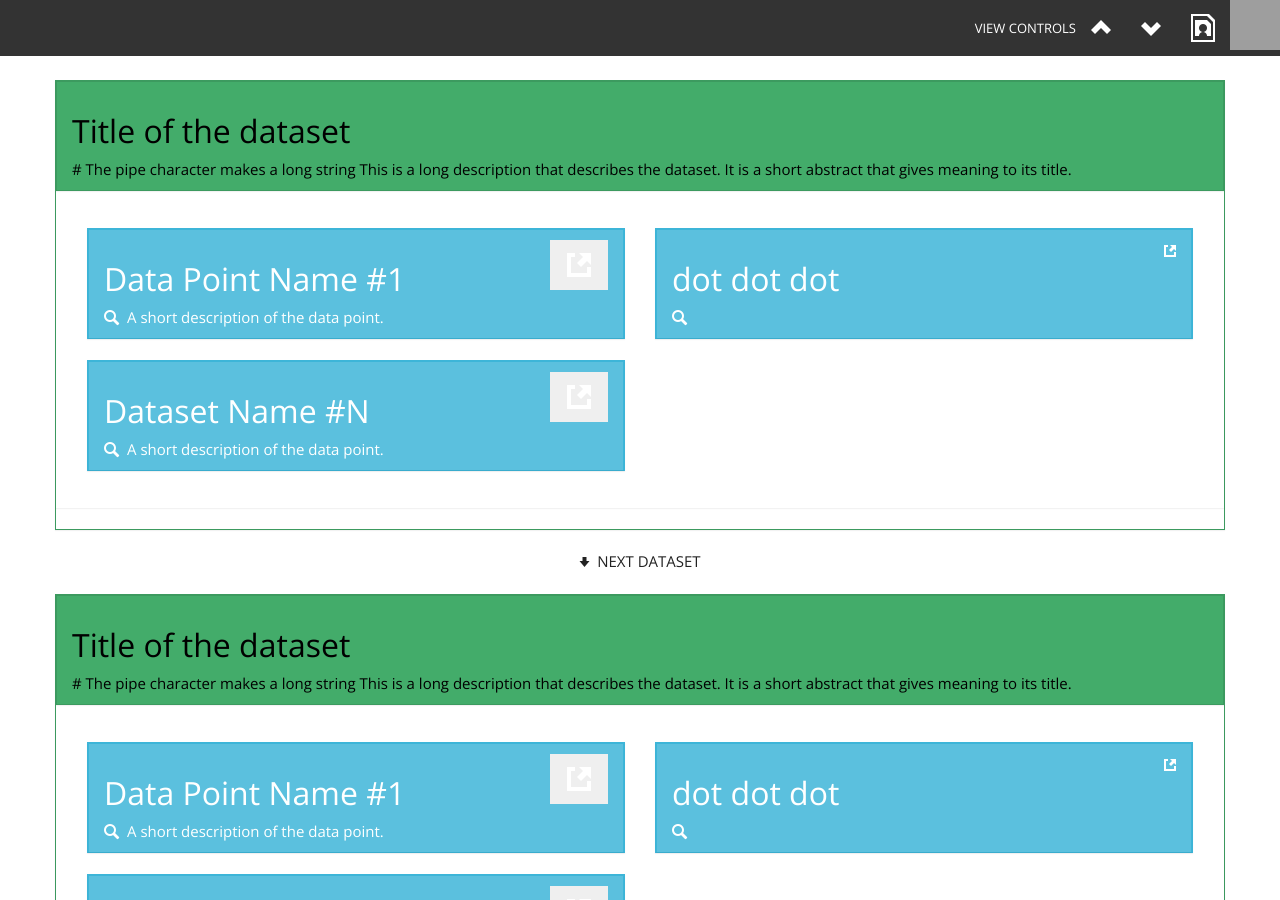
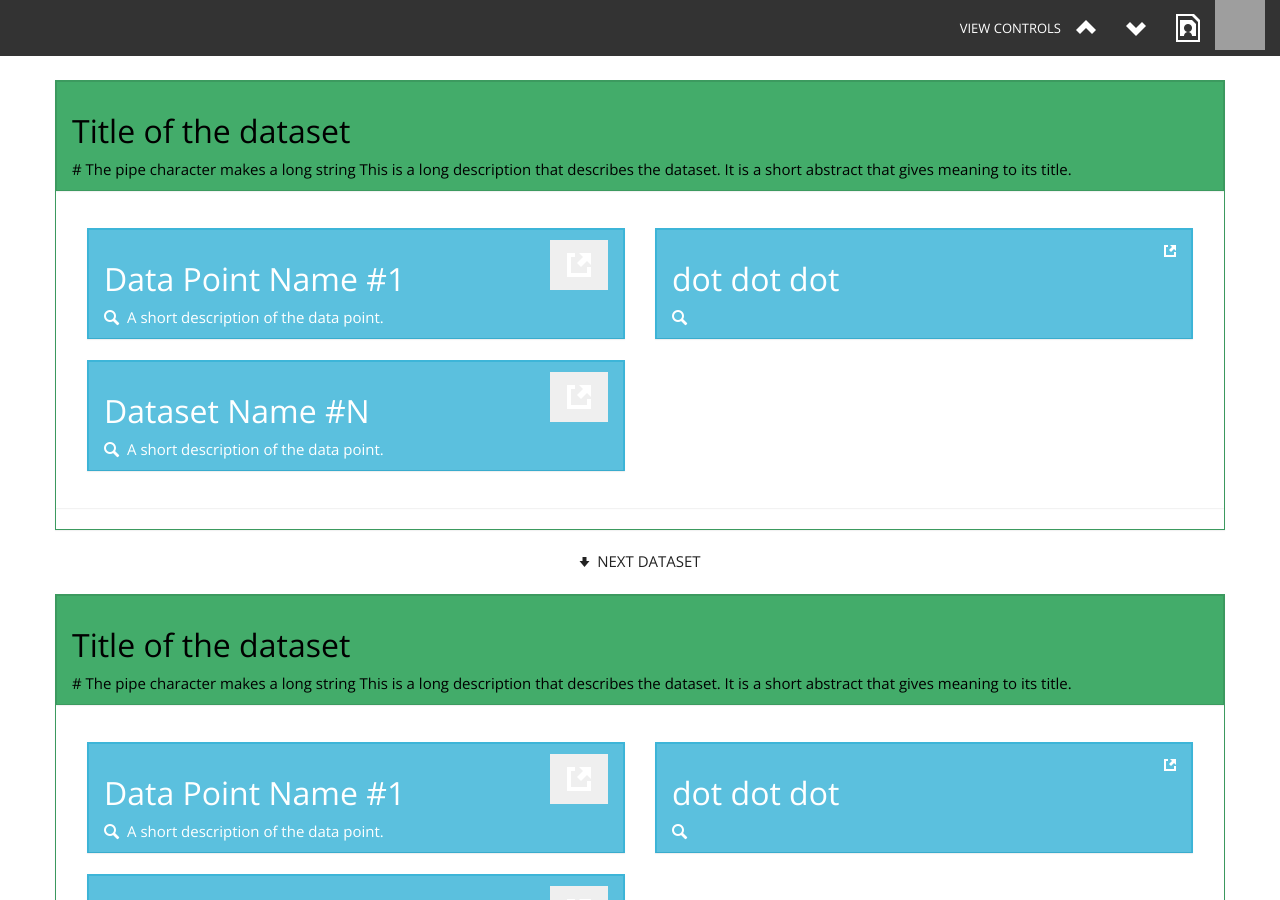
Before and after one commit to tonyfast/Research-Science-Template, a Jekyll site: the page built from index.html, in a window 1280 px wide and 900 px high. Built offline with Jekyll 4.4.1, drawn with Linux system fonts in a browser that asks for light colours; nearby versions of some CDN libraries; grey boxes are pictures that could not be loaded.

Commit message:
fixed nav-bar

```diff
--- a/_includes/nav-bar.html
+++ b/_includes/nav-bar.html
@@ -1,5 +1,5 @@
 <nav class="navbar navbar-default navbar-fixed-top" role="navigation">
-
+<div class="container-fluid" id="navfluid">
     <ul class="nav navbar-nav pull-right">
       <li><br><font color="white">VIEW CONTROLS</font>  </li>
   <li><a href="#" id="minimize"><span class="mega-octicon octicon-chevron-up"></span></a></li>
@@ -7,5 +7,5 @@
   <li><a href="#" id="magnific-popup"><span class="mega-octicon octicon-file-media"></span></a></li>
   <li><img src="{{ site.author.gravatar | prepend:"http://www.gravatar.com/avatar/" | append:"?s=50"}}"/></li>
 </ul>
-
+</div>
 </nav>
```
